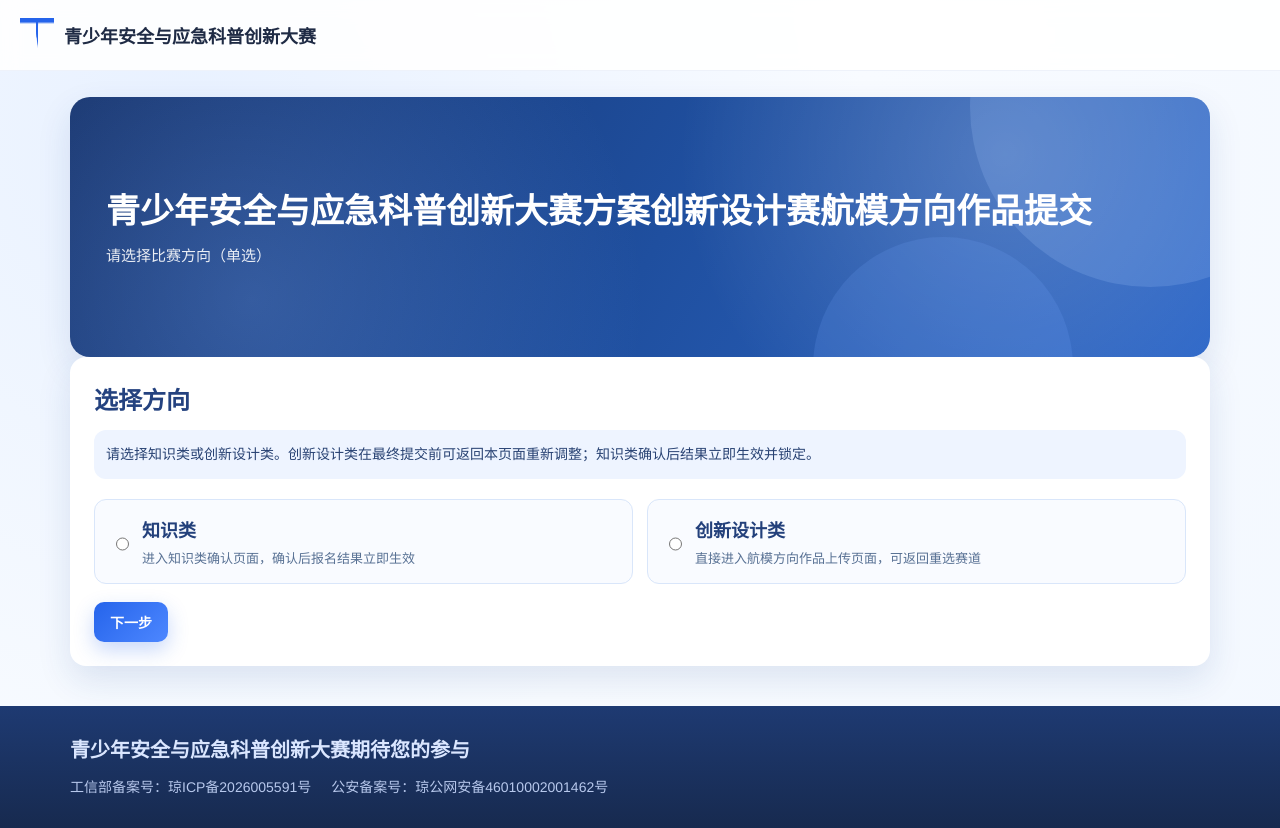
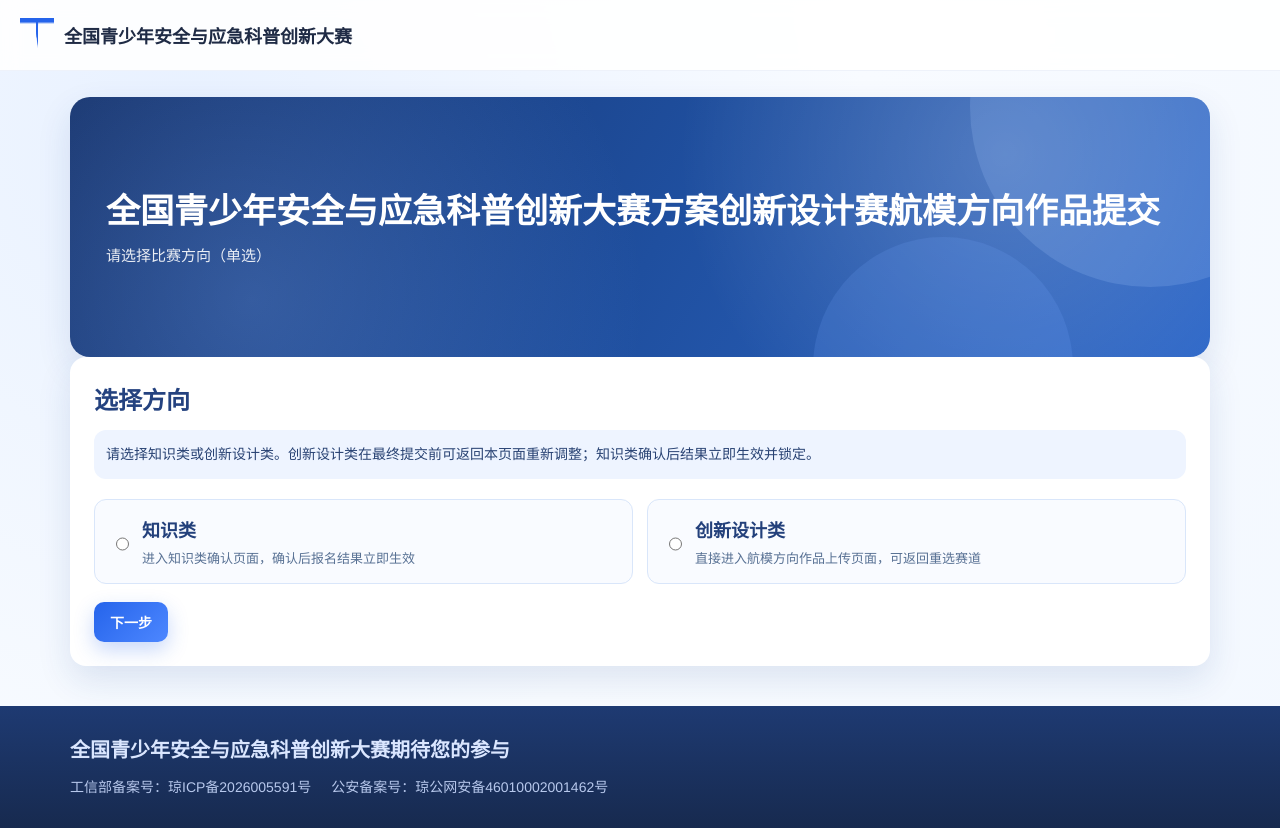
Before and after one commit to duckduckii/youth-aviation-contest-platform, a Node project: template views/select-direction.ejs in a window 1280 px wide. Run offline with Node 20 templates, Linux system fonts and the light colour scheme; the template is opened without the code that fills it, so the values that code supplies are empty.

Commit message:
fix: complete contest title text

```diff
--- a/views/partials/footer.ejs
+++ b/views/partials/footer.ejs
@@ -1,7 +1,7 @@
 <footer class="footer">
   <div class="main-container footer-grid">
     <div>
-      <h3 class="footer-title">青少年安全与应急科普创新大赛期待您的参与</h3>
+      <h3 class="footer-title">全国青少年安全与应急科普创新大赛期待您的参与</h3>
       <div class="footer-records" aria-label="备案信息">
         <span>工信部备案号：琼ICP备2026005591号</span>
         <span>公安备案号：琼公网安备46010002001462号</span>
--- a/views/partials/head.ejs
+++ b/views/partials/head.ejs
@@ -3,7 +3,7 @@
 <head>
   <meta charset="UTF-8" />
   <meta name="viewport" content="width=device-width, initial-scale=1.0" />
-  <title><%= pageTitle ? pageTitle + ' - ' : '' %>青少年安全与应急科普创新大赛</title>
+  <title><%= pageTitle ? pageTitle + ' - ' : '' %>全国青少年安全与应急科普创新大赛</title>
   <link rel="stylesheet" href="/public/css/style.css" />
 </head>
 <body>
--- a/views/partials/top-nav.ejs
+++ b/views/partials/top-nav.ejs
@@ -2,7 +2,7 @@
   <div class="site-header-inner">
     <a class="brand" href="<%= currentUser ? '/portal' : '/login' %>">
       <img class="brand-icon" src="/public/assets/icon-zs1.png" alt="logo" />
-      <div class="brand-title">青少年安全与应急科普创新大赛</div>
+      <div class="brand-title">全国青少年安全与应急科普创新大赛</div>
     </a>
 
     <% if (currentUser) { %>
--- a/views/select-direction.ejs
+++ b/views/select-direction.ejs
@@ -7,7 +7,7 @@
   <section class="hero">
     <div class="hero-banner">
       <div>
-        <h1 class="hero-title">青少年安全与应急科普创新大赛方案创新设计赛航模方向作品提交</h1>
+        <h1 class="hero-title">全国青少年安全与应急科普创新大赛方案创新设计赛航模方向作品提交</h1>
         <div class="hero-subtitle">请选择比赛方向（单选）</div>
       </div>
     </div>
```
